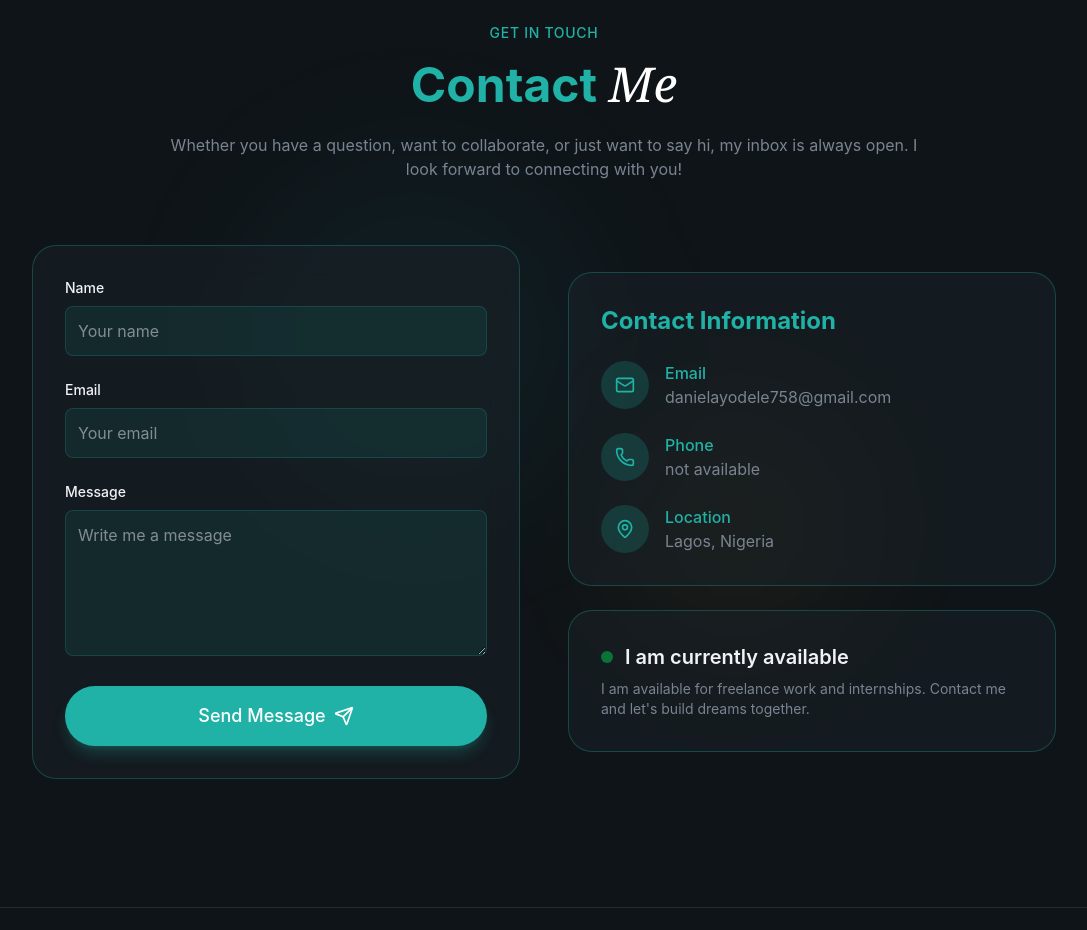
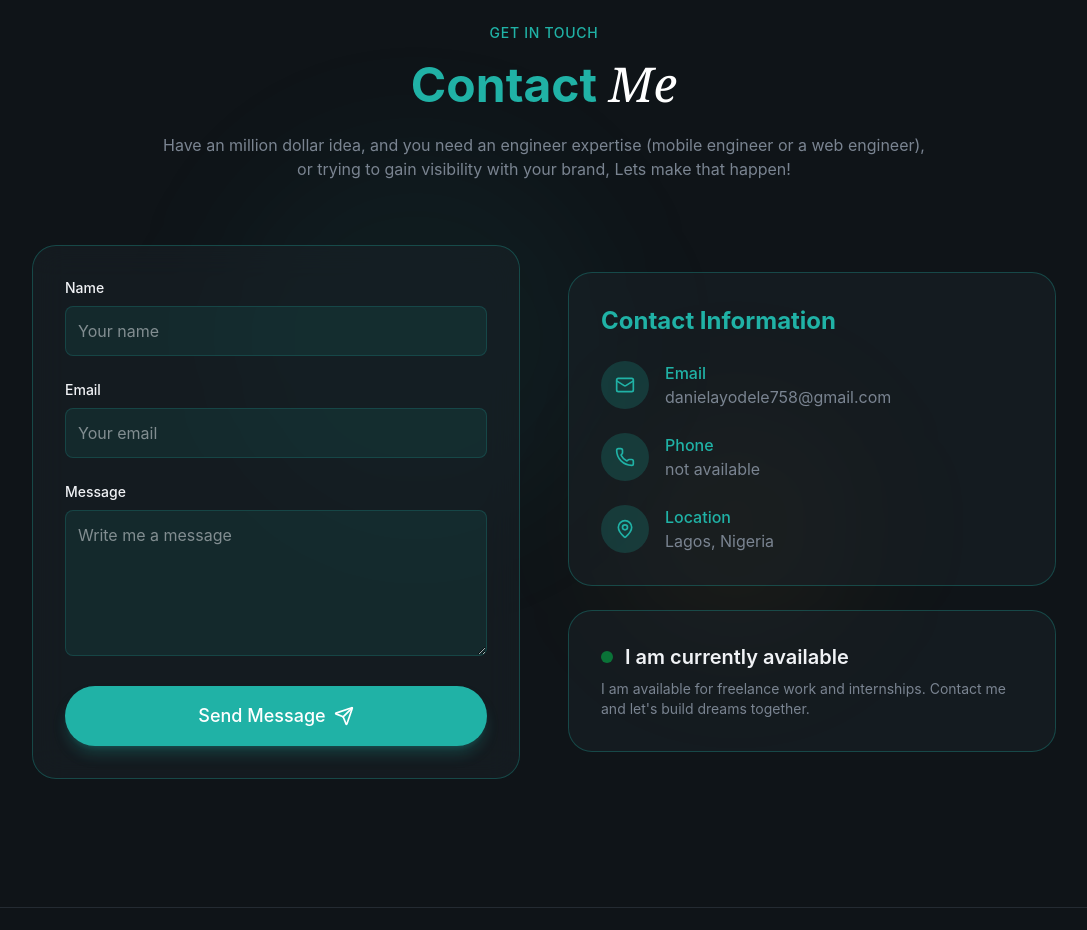
Before and after one commit to Emperor16/Daniel-Portfolio, a React (Vite) app: page / in a window 1280 px wide. Shown: the part 6200-7130 px from the top of the page, without its empty margins (96-1183 px from the left). Built offline with nearby package versions, Linux system fonts and the light colour scheme.

Commit message:
Finisheed

```diff
--- a/src/sections/contact.jsx
+++ b/src/sections/contact.jsx
@@ -94,7 +94,7 @@ export const Contact =() =>{
                     Contact <span className="italic font-normal font-serif text-white"> Me</span>
                 </h2>
                 <p className="text-muted-foreground animate-fade-in animation-delay-200">
-                    Whether you have a question, want to collaborate, or just want to say hi, my inbox is always open. I look forward to connecting with you!
+                    Have an million dollar idea, and you need an engineer expertise  (mobile engineer or a web engineer), or trying to gain visibility with your brand, Lets make that happen!
                 </p>
             </div>
             <div className="grid md:grid-cols-2 gap-12 max-w-5xl mx-auto ">
```
